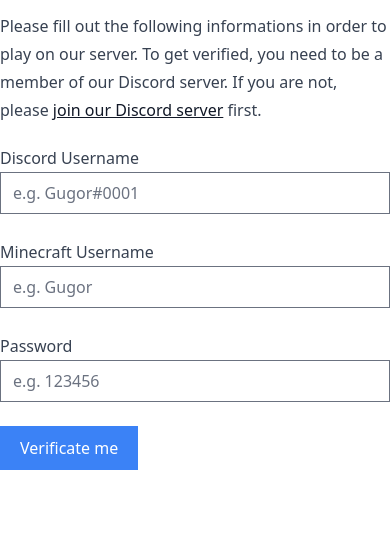
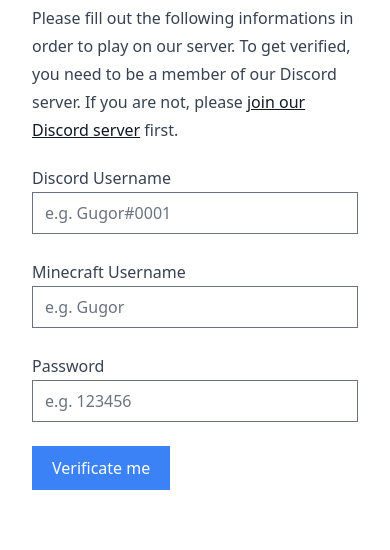
Before and after one commit to mikareich/gugor, a website: page src/api/verification-gui/index.html in a window 390 px wide. Shown: the part 300-850 px from the top of the page. Drawn offline with nearby package versions, Linux system fonts and the light colour scheme.

Commit message:
make responsive

```diff
--- a/src/api/verification-gui/index.html
+++ b/src/api/verification-gui/index.html
@@ -7,7 +7,7 @@
     <script src="https://cdn.tailwindcss.com?plugins=forms,typography,aspect-ratio,line-clamp"></script>
   </head>
   <body>
-    <div class="container prose mx-auto my-20">
+    <div class="container prose mx-auto sm:my-20 p-8">
       <img src="./botAvatar.webp"" alt="Gugor Avatar" />
       <h1>Player Verification</h1>
       <p>
```
